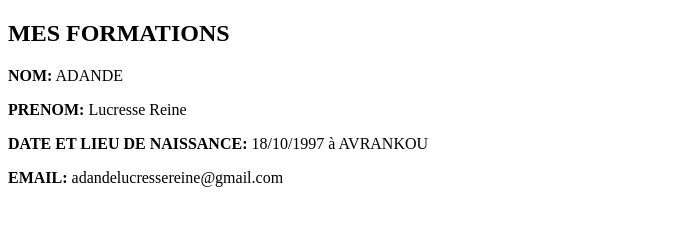
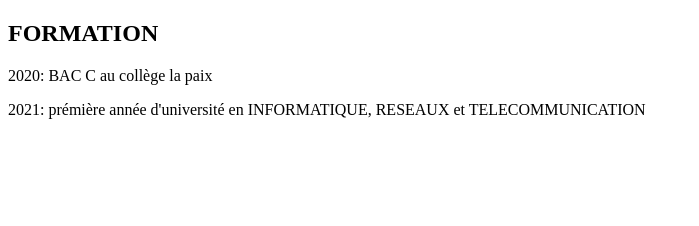
Before and after one commit to Lucreine/git-mon-cv, a plain HTML site: page index.html in a window 1280 px wide. Shown: the whole page, without its empty margins (0-699 px from the left). Drawn offline with Linux system fonts and the light colour scheme.

Commit message:
correction de la page formation

```diff
--- a/index.html
+++ b/index.html
@@ -13,12 +13,10 @@
     </header>
 
     <main>
-        <h2>MES FORMATIONS</h2>
+        <h2> FORMATION </h2>
+        <p>2020: BAC C au collège la paix</p>
+        <p>2021: prémière année d'université en INFORMATIQUE, RESEAUX et TELECOMMUNICATION</p>
 
-        <p><strong>NOM:</strong> ADANDE</p>
-        <p><strong>PRENOM:</strong> Lucresse Reine</p>
-        <p><strong>DATE ET LIEU DE NAISSANCE:</strong> 18/10/1997 à AVRANKOU</p>
-        <p><strong>EMAIL:</strong> adandelucressereine@gmail.com</p>
     </main>
 
     <footer>
```
